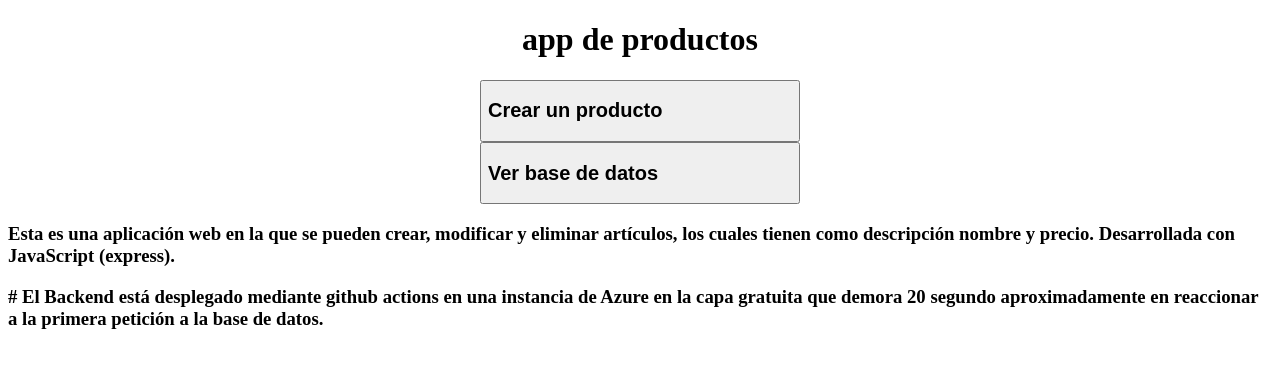
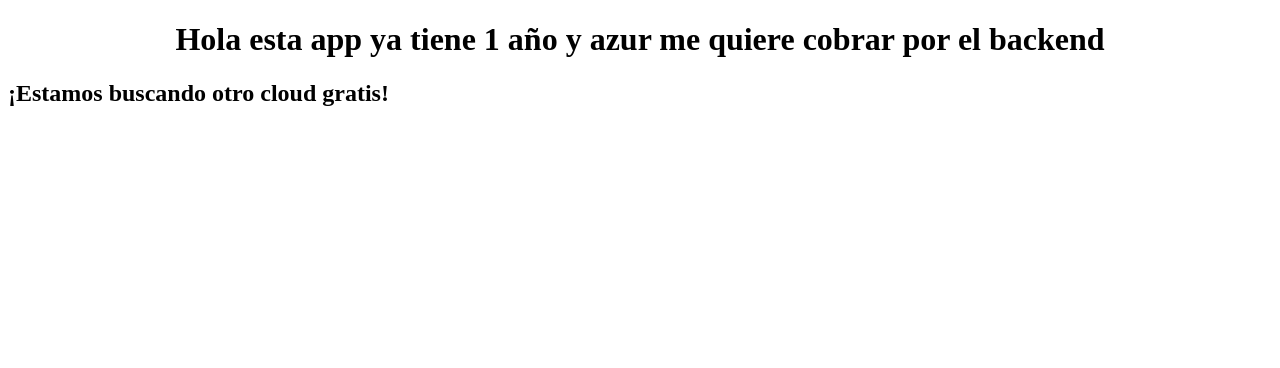
Before and after one commit to gon-alt/appABMfront, a website: page public/index.html in a window 1280 px wide. Drawn offline with Linux system fonts and the light colour scheme.

Commit message:
ADD: se comenta la app y se avisa que el sitio esta en reparacion

```diff
--- a/public/index.html
+++ b/public/index.html
@@ -8,8 +8,9 @@
     <link rel="stylesheet" href="Styles.css">
     <title>appABM</title>
 </head>
-<body>
+<!-- <body>
     <h1>app de productos</h1>
+
     <a href='/products/create.html'>
         <button>
             <h2>Crear un producto</h2>
@@ -21,10 +22,11 @@
         </button>
     </a>
 
-    <h3>Esta es una aplicación web en la que se pueden crear, modificar y eliminar artículos, los cuales tienen  como descripción nombre y precio. Desarrollada con JavaScript (express).</h3>
-    <h3># El Backend está desplegado mediante github actions en una instancia de Azure en la capa gratuita que demora 20 segundo aproximadamente en reaccionar a la primera petición a la base de datos.</h3>
+       -->
 
+       <H1>Hola esta app ya tiene 1 año y azur me quiere cobrar por el backend</H1>
 
+       <h2>¡Estamos buscando otro cloud gratis!</h2>
 
 </body>
 
```
Also changed, not shown: package.json (+12 -4 lines), 1 other file.
